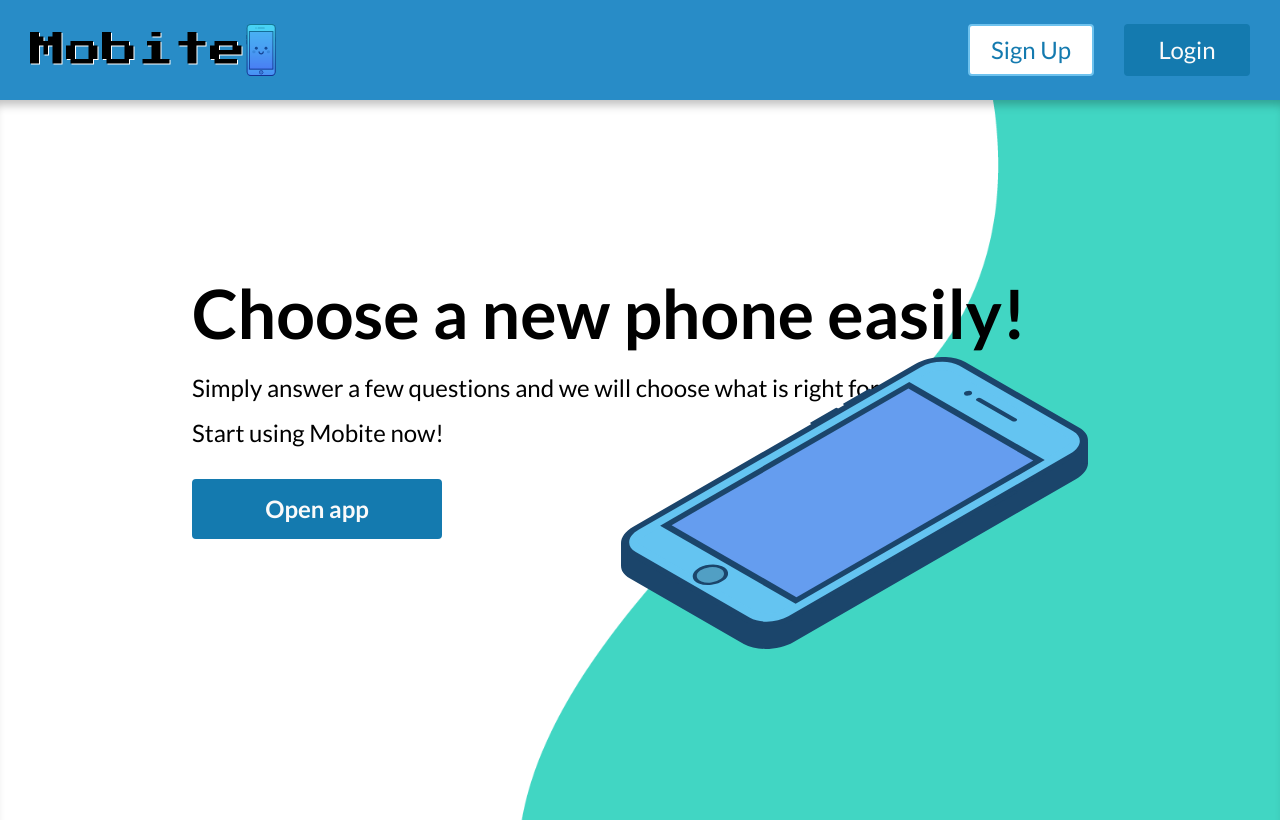
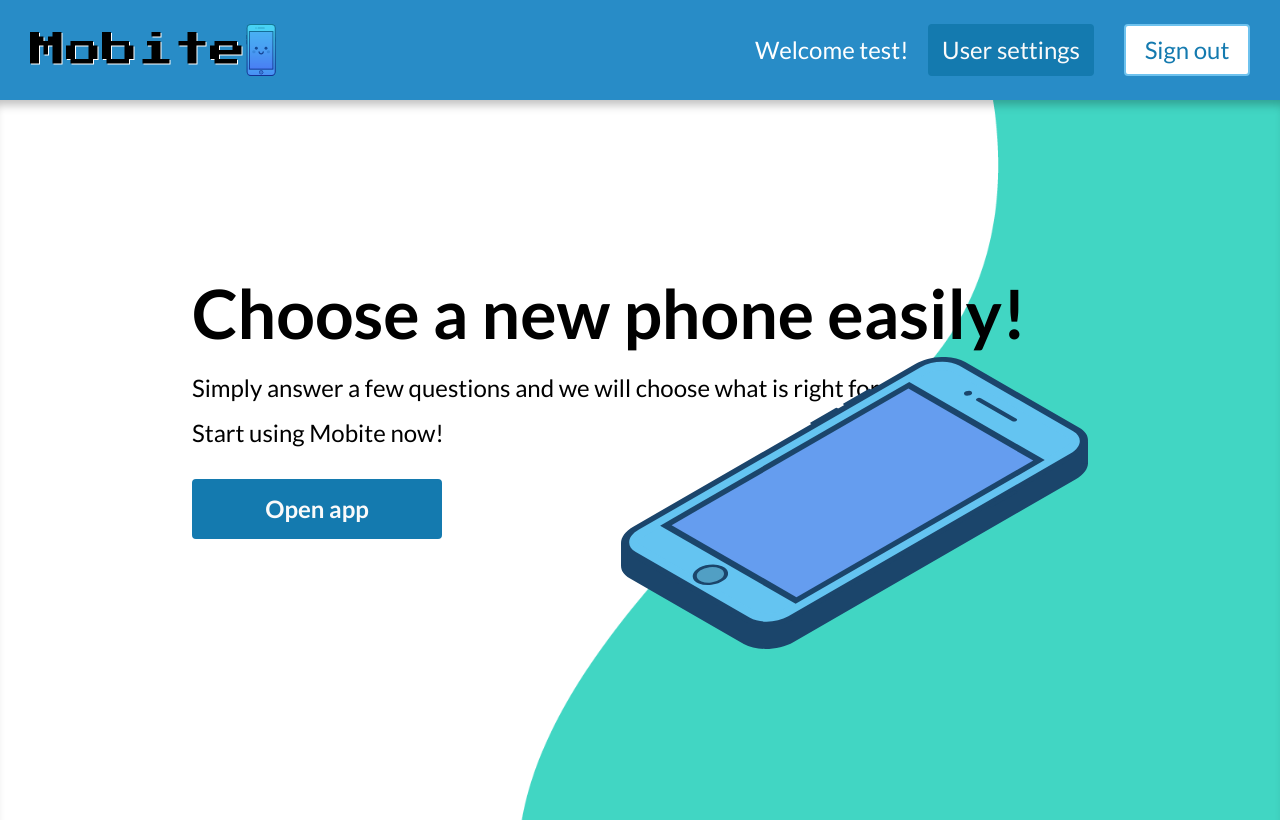
Before and after one commit to KamandaX/WebApp, an Angular app: page / in a window 1280 px wide. Shown: the top 822 px of the page. Built offline with nearby package versions, Linux system fonts and the light colour scheme.

Commit message:
MOB-113 initial design of signed in user

```diff
--- /dev/null
+++ b/src/app/auth/signed-in.model.ts
@@ -0,0 +1,4 @@
+export class SignedInModel {
+  username: string = null;
+  userId: any = null;
+}
--- a/src/app/shared/header/header.component.html
+++ b/src/app/shared/header/header.component.html
@@ -3,9 +3,16 @@
     <div class="icon-section">
       <div class="title">Mobite</div>
       <img src="/assets/app-logo.svg"/></div>
-    <div>
+    <div *ngIf="!signedInUser.userId else UserSignedIn">
       <app-button class="sign-up" [buttonStyle]="signUpButtonStyle" (click)="openSignupPage.emit()">Sign Up</app-button>
       <app-button class="login" (click)="openLoginPage.emit()">Login</app-button>
     </div>
+    <ng-template #UserSignedIn>
+      <div class="loggedIn">
+        Welcome {{signedInUser.username}}!
+        <app-button class="profile" [buttonStyle]="editProfileStyle" (click)="openEditProfilePage()">User settings</app-button>
+        <app-button class="sign-out" [buttonStyle]="signOutStyle" (click)="signOut()">Sign out</app-button>
+      </div>
+    </ng-template>
   </div>
 </section>
--- a/src/app/shared/header/header.component.scss
+++ b/src/app/shared/header/header.component.scss
@@ -22,8 +22,13 @@
         text-shadow: 1px 1px $col_white;
       }
     }
-    .sign-up {
+    .sign-up, .profile {
       margin-right: 30px;
+      margin-left: 15px;
+    }
+    .loggedIn {
+      font-size: 1.5rem;
+      color: $col_white;
     }
   }
 }
--- a/src/app/shared/header/header.component.ts
+++ b/src/app/shared/header/header.component.ts
@@ -1,5 +1,6 @@
-import { Component, Output, EventEmitter } from '@angular/core';
+import { Component, Output, EventEmitter, Input } from '@angular/core';
 import { Constants } from '../constants';
+import { SignedInModel } from '../../auth/signed-in.model';
 
 @Component({
   selector: 'app-header',
@@ -8,6 +9,13 @@ import { Constants } from '../constants';
 })
 export class HeaderComponent {
   signUpButtonStyle = Constants.Button.Secondary;
+  editProfileStyle = Constants.Button.Primary;
+  signOutStyle = Constants.Button.Secondary;
+  @Input() signedInUser: SignedInModel =// new SignedInModel();
+    {username: 'test', userId: '1'};
   @Output() openLoginPage: EventEmitter<any> = new EventEmitter<any>();
   @Output() openSignupPage: EventEmitter<any> = new EventEmitter<any>();
+
+  openEditProfilePage() {}
+  signOut() {}
 }
--- a/src/app/shared/header/header.module.ts
+++ b/src/app/shared/header/header.module.ts
@@ -1,9 +1,10 @@
 import { NgModule } from '@angular/core';
 import { HeaderComponent } from './header.component';
 import { ButtonModule } from '../button/button.module';
+import { CommonModule } from '@angular/common';
 
 @NgModule({
-  imports: [ButtonModule],
+    imports: [ButtonModule, CommonModule],
   declarations: [HeaderComponent],
   exports: [HeaderComponent]
 })
```
